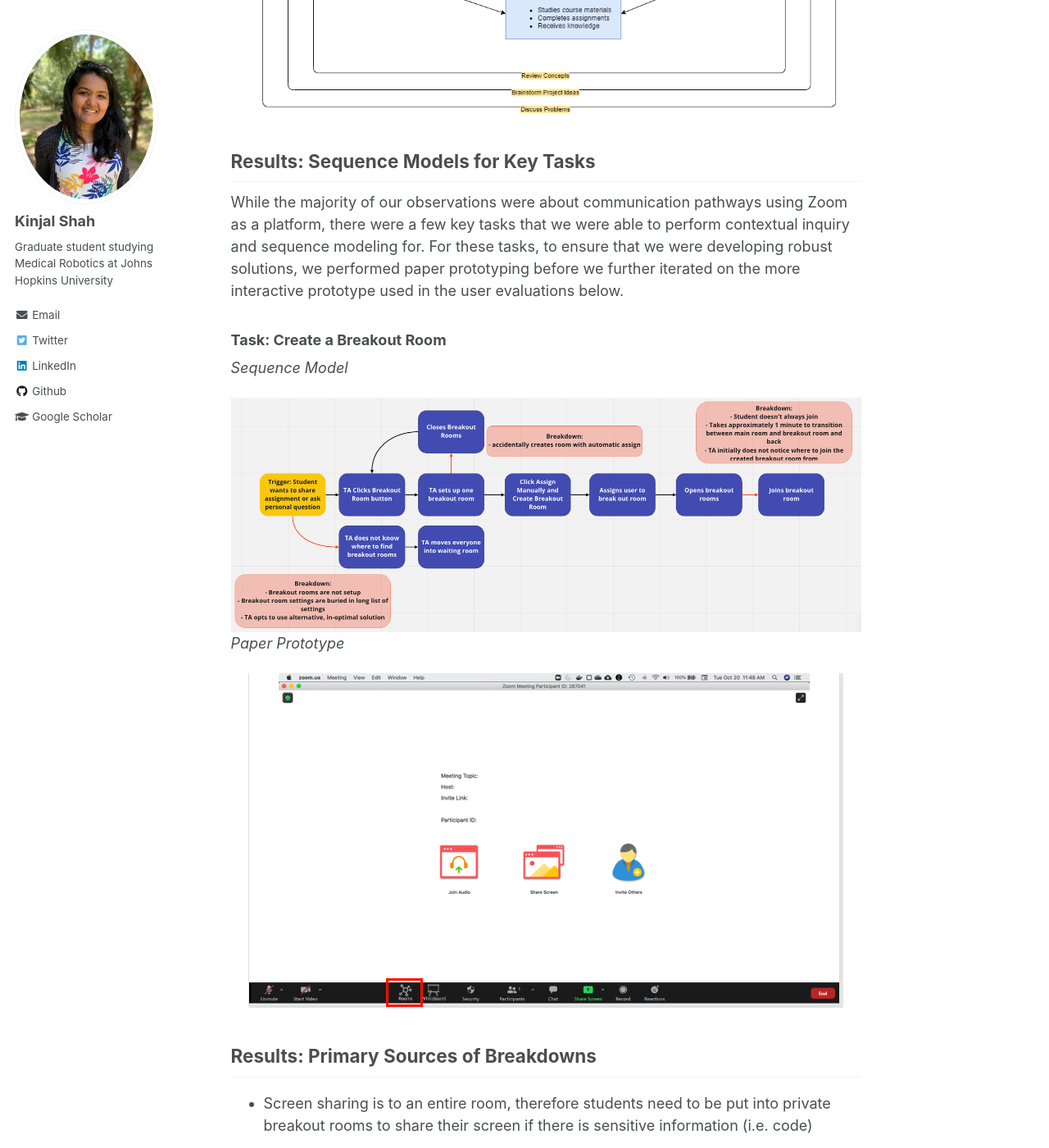
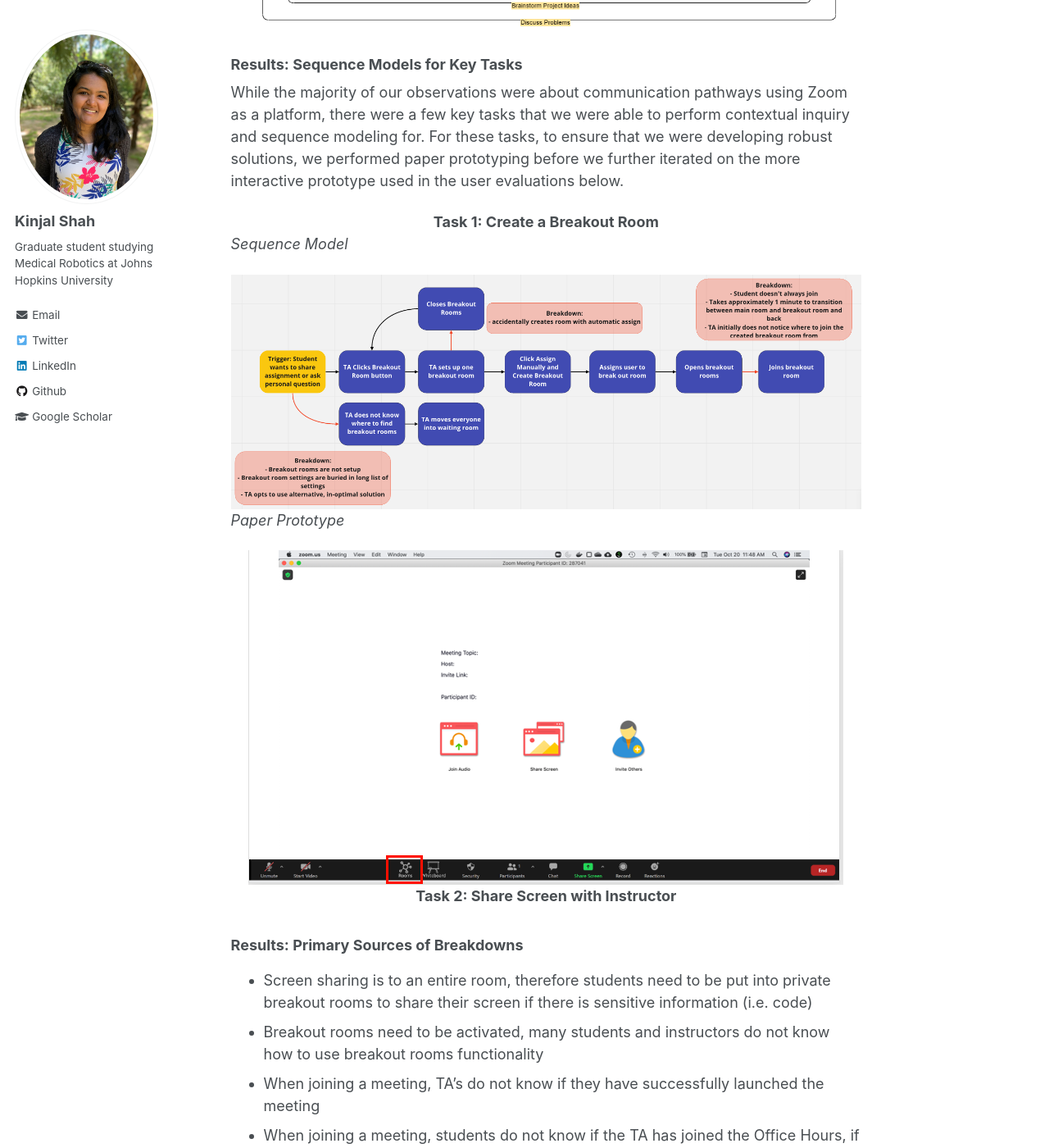
Before and after one commit to kinjmshah/kinjmshah.github.io, a Jekyll site: the page built from _portfolio/HCI_Project1.md, in a window 1280 px wide and 1400 px high, scrolled down 6896 px. Shown: the whole window at 82% size. Built offline with Jekyll 4.4.1, drawn with Linux system fonts in a browser that asks for light colours; some of the changed text lies outside the part shown.

Commit message:
Update HCI_Project1.md

```diff
--- a/_portfolio/HCI_Project1.md
+++ b/_portfolio/HCI_Project1.md
@@ -5,20 +5,20 @@ permalink: /portfolio/HCIDesignRemoteInteractions
 
 Kinjal Shah, Kaiyu Shi, Erica Tevere
 
-# Introduction to Project
+## Introduction to Project
 
 The goal of our project was to go through an end-to-end design process and apply techniques we have learned to improve or create digital services that facilitate remote interactions. Remote interactions include but are not limited to services in the realm of learning telemedicine, distributed collaborative work, and social connection. Drawing on our own experiences of online interactions, we looked into several possible ideas and selected the one we felt would have the greatest impact on user experience.
 
-# Brainstorming
+## Brainstorming
 
 To begin our project we first decided to use some methods practiced in class to develop possible topics for the project. Our group used affinity diagramming to help think of different services to develop or areas to address in our project. The results of our session of speed iteration and brain dumping is seen below:
 
-## Affinity Mapping
+### Affinity Mapping
 <div align="center">
   <img src='/images/hci/brainstorm_group.png'>
 </div>
 
-## Very Low-Fidelity Prototypes
+### Very Low-Fidelity Prototypes
 
 After generating a wide variety of ideas to potentially address in our project, each team member selected one service that they wanted to develop further to get an initial understanding of what a potential interface for that service may look like and what kinds of problems we would be addressing if we undertook that service. As a team, we decided that services that addressed online office hours, online networking at conferences and other large events, and content viewing as a group would provide most added value to a potential user as these realms of remote interactions are currently lacking in-terms of a full functionality platform. Each member performed a very low-fidelity sketch of one of the ideas.
 
@@ -34,18 +34,18 @@ After generating a wide variety of ideas to potentially address in our project,
 
 We asked our selected users to evaluate these paper prototypes to identify which would be most helpful in improving their day to day lives. After reviewing their responses, and discussion of the different mock-ups, our group decided to move forward with a project addressing an office hours interface as we all are current students in school and recognize the need for additional functionality in this remote interaction, and this sentiment was reflected in our target demographic user sample. Additionally, we think this is a service where redesign could have a significant impact on the user and greatly improve remote interactions for a large population of people.
 
-# Proposed Platform Redesign: Zoom for Office Hours
+## Proposed Platform Redesign: Zoom for Office Hours
 
 Zoom has become a major video conferencing platform for universities around the globe for facilitating remote instruction. While Zoom has begun to cater to the needs of remote instruction via additions such as breakout rooms, whiteboards, etc., it still falls severely short of student and instructor needs.
 
-# User Research - Diary Study: Event-Contingent Protocol
+## User Research - Diary Study: Event-Contingent Protocol
 
 To understand how to best improve/create our platform for office hours, we first performed contextual inquiry into our problem. As students ourselves, we had a baseline understanding of how someone may need to use office hours and how some current platforms move the usual in-person interaction to a remote setting.
 
-## Target User Demographic
+### Target User Demographic
 While Zoom is widely used by many demographics during this COVID-19 era, our primary user demographic are university **students** and **teaching staff (instructors, teaching assistants, course assistants)**. Although as a group we covered both groups of users, we identified the need to perform further research into how this service is currently being used across a wider spectrum. Largely we understood that the experience may be different at different schools, for different courses, for different class size, and for different majors among others. To identify usability problems with current platforms we decided to do a usability study.
 
-## Diary Form Links
+### Diary Form Links
 
 [Student Diary - Form](https://docs.google.com/forms/d/e/1FAIpQLSdBQSXwwy4MeFa6Xqi2hXcXX9tboxZj_UnweTyj3J-ZOMpu9Q/viewform?usp=sf_link)
 [Student Diary - Resonses](https://docs.google.com/forms/d/1Wz797YvIhAKNiiO4G_-8z62ym9Xeb5xUJAag6hyi454/edit#responses)
@@ -54,7 +54,7 @@ While Zoom is widely used by many demographics during this COVID-19 era, our pri
 
 [Instructor/TA Diary - Responses](https://docs.google.com/forms/d/1SygqkMps8jkcG2t-N7-ZyS7FchzvfTcl3qU4RrLghdA/edit#responses)
 
-## Rationale
+### Rationale
 
 In order to evaluate Zoom for Office Hour use, we needed to evaluate user experience during real office hours. Since office hours are relatively spontaneous events, and are individualized per class, it is not possible for us to observe users interacting with the interface without causing a disruption to the event. Furthermore, we did not necessarily need to observe how a user performed a given list of tasks, but rather we needed to understand how the user interacts with the platform to communicate with others. Therefore, the flexibility of the diary method enabled us to receive input from both teaching staff and student users.
 
@@ -72,7 +72,7 @@ In order to evaluate Zoom for Office Hour use, we needed to evaluate user experi
 - Discuss class material/problems with other students
 - Join rooms
 
-## Results: Making Sense of User Sentiment
+### Results: Making Sense of User Sentiment
 
 The results from our user study do indicate that there are several breakdowns with current platforms to provide effective interfaces for students and teaching staff to conduct office hours. Based on our results, although the general sentiment is that the current system is ineffective and often results in breakdowns when trying to replicate tasks performed in an in-person office hour setting, there is notable difference in difficulty and dissatisfaction for students over teaching staff. Perhaps this is because students are the ones who come in with higher expectations of what they expect to gain from attending office hours. This difference in sentiment can be seen in the graphics below. In user satisfaction, students felt satisfied with the office hour only 25% of the time whereas teaching staff felt satisfied with the office hour 50% of the time. In addition, all of the student responses indicated that they preferred in-person office hours whereas the teaching staff shared preference across the options.
 
@@ -85,7 +85,7 @@ The results from our user study do indicate that there are several breakdowns wi
 
 These responses, along with the
 
-## Results: Flow Model
+### Results: Flow Model
 
 We chose to use a Flow Model to interpret our results from the diary study as the Zoom platform is primarily a communication tool. Therefore, we needed to better understand how communications of different forms happen in order to understand how to best improve the application. For this reason, a flow model was more appropriate for our evaluation than a sequential model.
 
@@ -95,10 +95,12 @@ From the 17 responses received, all students, and almost all TAs believed that i
   <img src='/images/hci/flow.png'>
 </div>
 
-## Results: Sequence Models for Key Tasks
+### Results: Sequence Models for Key Tasks
 While the majority of our observations were about communication pathways using Zoom as a platform, there were a few key tasks that we were able to perform contextual inquiry and sequence modeling for. For these tasks, to ensure that we were developing robust solutions, we performed paper prototyping before we further iterated on the more interactive prototype used in the user evaluations below.
 
-### Task: Create a Breakout Room
+<div align="center"><b>
+  Task 1: Create a Breakout Room
+</b></div>
 
 *Sequence Model*
 <div align="center">
@@ -111,16 +113,20 @@ While the majority of our observations were about communication pathways using Z
   <img src='/images/hci/breakoutPaperPrototype.png'>
 </div>
 
-## Results: Primary Sources of Breakdowns
+<div align="center"><b>
+  Task 2: Share Screen with Instructor
+</b></div>
+
+### Results: Primary Sources of Breakdowns
 - Screen sharing is to an entire room, therefore students need to be put into private breakout rooms to share their screen if there is sensitive information (i.e. code)
 - Breakout rooms need to be activated, many students and instructors do not know how to use breakout rooms functionality
 - When joining a meeting, TA’s do not know if they have successfully launched the meeting
 - When joining a meeting, students do not know if the TA has joined the Office Hours, if they are in the right office hours, or if the office hours have started/ended
 - Students must use other platforms, e.g. be on phone in addition to joining zoom, if they would like to work with other students while also joining office hours
 
-# Design Adaptations to Address Breakdowns
+## Design Adaptations to Address Breakdowns
 
-## Rooms View
+### Rooms View
 Current State: Only instructors can setup breakout rooms. Many instructors do not know how to setup break out rooms. Leads to breakdown and the instructor ends up keeping all students in the waiting room. Additionally, our user research led us to discover another breakdown surrounding student-student collaboration. Students are currently unable to do so as they are either in the waiting room or listening to the TA answer another student’s question. Many students reported not knowing other students in the class to work through problems and course concepts with, which leads to increased demands on the instructors. Thus to address these breakdowns, we introduced the ability for students to create breakout rooms.
 
 We have redesigned the Zoom interface to have an interactive “Rooms” tab, where users can more seamlessly view where the TA is and discuss with other students based on topics. The TA has the additional functionality to create private breakout rooms to which users can only be assigned by the TA following the existing break out rooms assignment process.
@@ -130,28 +136,34 @@ Instructor view on the left, student view on the right. Both students and instru
   <img src='/images/hci/roomsView.png'>
 </div>
 
-##  Pre-Office Hours Questionnaire
+###  Pre-Office Hours Questionnaire
 
 During our user research, we found that TA’s often struggle to address everyone’s questions in the limited amount of time, and often repeat the same recommendation to many students who all have the same question.
 
 To address this breakdown, we propose the Pre-Office Hours Questionnaire. Open for 30 minutes before office hours. Students will be able to submit what homework problems they have issues with as well as the type of question they have. TA’s will view the results when they begin their office hours, and will be able to create break out rooms related to relevant questions. Students can then join these breakout rooms to interact with other students while waiting for help. Additionally, the TA can view the types of questions people have, and structure their time accordingly. Lastly, using state of the art NLP methods, the submitted form will be analyzed and the most common questions/key words from all user submissions will be analyzed to give the TA a summary of topics that they should focus on.
 
-### Student View
+<div align="center"><b>
+  Student View
+</b></div>
 <div align="center">
   <img src='/images/hci/formStudentView.png'>
 </div>
 
-### Instructor Views - Construct Form:
+<div align="center"><b>
+  Instructor Views - Construct Form
+</b></div>
 <div align="center">
   <img src='/images/hci/formTAView.png'>
 </div>
 
-### Instructor Views - View Form Results
+<div align="center"><b>
+  Instructor Views - View Form Results
+</b></div>
 <div align="center">
   <img src='/images/hci/formResults.png'>
 </div>
 
-## Office Hours Status
+### Office Hours Status
 
 Surprisingly, we found that both students and TA’s often wonder whether the office hours are active and whether they are on the right link. This leads to a breakdown of closing out of zoom and tracking down the link a second time to confirm they have the right one, or students emailing the TAs to check whether office hours are occurring/in progress. Therefore, after joining the link, we have added a landing page where users can see the status of office hours as well as their place in line if they are a student.
 
@@ -159,7 +171,7 @@ Surprisingly, we found that both students and TA’s often wonder whether the of
   <img src='/images/hci/status.png'>
 </div>
 
-## Student Queue for TA
+### Student Queue for TA
 
 A breakdown we observed is that TA’s lose the order in which students join when they admit students into the meeting. Thus, may TA’s keep students in the waiting room so they can see the order in which they joined. Additionally, TA stated that they spent time with students who were only interested in listening in to the office hours, which increased overhead of the office hour.
 
@@ -169,24 +181,28 @@ To address this breakdown, we propose an Office Hours Roster/Queue. TAs can view
   <img src='/images/hci/studentOrder.png'>
 </div>
 
-## Share to all students from breakout room
+### Share to all students from breakout room
 
 We found that many students attend office hours in order to learn from others. They often stated “you sometimes don’t know what you don’t know, until you hear other student’s questions.” Likewise, TA’s found that they were often answering questions multiple times across students.
 
 To address these breakdowns we propose the “Share to All” and “Listen In” features. These features allow the TA to share content with the whole office hour session if they decide it may be helpful for everyone. Similar to one person asking a question at in-person office hours and the TA addresses everyone in attendance.
 
-### Instructor View:
+<div align="center"><b>
+  Instructor View
+</b></div>
 <div align="center">
   <img src='/images/hci/shareToAll.png'>
 </div>
 
-### Student View:
+<div align="center"><b>
+  Student View
+</b></div>
 The student will be able to decide whether to listen/view the content that the TA is sharing.
 <div align="center">
   <img src='/images/hci/listenIn.png'>
 </div>
 
-## Make Whiteboard More Accessible
+### Make Whiteboard More Accessible
 Zoom comes with a whiteboard and annotation features. But most users did not know that this feature exists. Therefore, in our redesign we have made it more prominent. In zoom’s current interface, the whiteboard feature can be shared by a user for other users to view and annotate, but when the user switches to sharing a different screen, this whiteboard is no longer visible to other users. This is non-intuitive for a format like office hours where users may want to collaboratively contribute to a derivation or switch between the screen showing the assignment and this whiteboard area. In our redesign, not only is the whiteboard feature now more visible to users, but it also stands on its own, specific to each room in the meeting. This gives users a chance to use a white-board as they may in-person as more of a space to collaborate and share visual ideas that they can easily go back and forth to as they are referencing other views in the meeting.
 
 <div align="center">
@@ -195,58 +211,66 @@ Zoom comes with a whiteboard and annotation features. But most users did not kno
 
 
 
-# Prototype Evaluation
-## User Personas
+## Prototype Evaluation
+### User Personas
 
-### User 1
+*User 1*
 Age: 26
 Gender: Male
 Occupation: 5th year PhD student in Computer Science
 Level of platform use: High, daily use
 User Role: Student, TA
 
-### User 2
+*User 2*
 Age: 25
 Gender: Male
 Occupation: 4th year PhD student in Mechanical Engineering
 Level of platform use: High, daily use
 User Role: TA
 
-### User 3
+*User 3*
 Age: 26
 Gender: Female
 Occupation: 2nd year Masters Student
 Level of platform use: High, daily use
 User Role: Student, TA
 
-### User 4
+*User 4*
 Age: 23
 Gender: Female
 Occupation: 2nd year PhD student in Biomedical Engineering
 Level of platform use: High, daily use
 User Role: Student
 
-### User 5
+*User 5*
 Age: 23
 Gender: Female
 Occupation: 2nd year PhD student in Biomedical Engineering
 Level of platform use: High, daily use
 User Role: Student
 
-## Prototype Evaluation Videos
+### Prototype Evaluation Videos
 
-### User 1:
+<div align="center"><b>
+User 1
+</b></div>
 <iframe width="560" height="315" src="https://www.youtube.com/embed/pJs9IxHcEXk" frameborder="0" allow="accelerometer; autoplay; clipboard-write; encrypted-media; gyroscope; picture-in-picture" allowfullscreen></iframe>
 
-### User 2:
+<div align="center"><b>
+User 2
+</b></div>
 <iframe width="560" height="315" src="https://www.youtube.com/embed/Op7jgFzwciY" frameborder="0" allow="accelerometer; autoplay; clipboard-write; encrypted-media; gyroscope; picture-in-picture" allowfullscreen></iframe>
 
-### User 3:
+<div align="center"><b>
+User 3
+</b></div>
 <iframe width="560" height="315" src="https://www.youtube.com/embed/78H6idsqfFc" frameborder="0" allow="accelerometer; autoplay; clipboard-write; encrypted-media; gyroscope; picture-in-picture" allowfullscreen></iframe>
 
-## Prototype Evaluation Tasks
+### Prototype Evaluation Tasks
 
-### Student
+<div align="center"><b>
+Student
+</b></div>
 1. Please join a zoom session as you would a student.
 2. Please enter your meeting id and join the meeting.
 3. Please submit some questions for the TA.
@@ -262,7 +286,9 @@ c. Navigate back to the rooms overview
 a. Open the whiteboard
 b. Close the whiteboard
 
-### TA
+<div align="center"><b>
+TA/CA/Instructor
+</b></div>
 1. Please join a zoom session as you would a host.
 2. Since your credentials are already entered, sign in.
 3. Setup the form for your Office Hours session
@@ -282,7 +308,7 @@ d. Remove the student Erica from the roster since you already helped her.
 e. Close the roster
 11. Click and drag Eve from Side Room 1 to Breakout room Q2 to help her with her problem.
 
-## User Evaluation
+### User Evaluation
 
 ***Positive Feedback***
 **User 1:** Found the new prototype to be a significant improvement over the existing platform. He found the overall “rooms” view to be far more interactive, and as a TA appreciated the ability to organize the office hours in cases where there are many students. His favorite part of the new platform was the share screen with everyone feature and is excited to see this implemented in a high fidelity prototype. The user was confused at first by the interaction with the Rooms view, as this has not been a part of video conferencing platforms, but he noted that he has used such interfaces as part of interactive video games, and thinks this is a great addition to a Zoom-like platform.
@@ -306,18 +332,18 @@ e. Close the roster
 
 **User 5:**  User 5 felt that although accessing the whiteboard was a lot more visible and accessible in the current interface that it would be helpful to be able to see the whiteboard and the general screen at the same time as it would allow for easier collaboration especially when people are trying to work collectively based on the same document.
 
-# Further Iteration and Prototype Refinement
+## Further Iteration and Prototype Refinement
 
 Although user feedback from all 5 user tests performed were largely positive and identified the prototype to have added significant value to the online office hours experience, we did recognize that there are definitely areas to improve. We integrated some of the user feedback from the five prototype evaluations that were performed to make certain aspects of the design more intuitive to access and easier to use. Although we did mock up these iterative changes in our prototype, further prototype evaluation would have to be performed to better understand how these changes affect the user experience. We would continue this process of iterative prototyping and evaluation until we felt we were at a point where the user design was streamlined enough and to begin implementation and integration into the system.
 
-## Making the Whiteboard Feature More Prominent
+### Making the Whiteboard Feature More Prominent
 In our initial high-fidelity prototype we addressed the issue of making the whiteboard feature more visible and useful for collaborative efforts between students and teaching staff by allowing it to stand-alone from the screen-sharing capabilities and making it specific per zoom room. Taking into consideration user feedback that suggests making the whiteboard feature more prominent and visible with other screens, the prototype was changed so that when the whiteboard button is selected from the menu the whiteboard application only opens into a split screen instead of taking up the entire screen. This should allow for additional collaboration as now users may continue referencing a screen or seeing someone’s video feed while also making annotations to or viewing the collaborative room whiteboard.
 
 <div align="center">
   <img src='/images/hci/whiteboard_iteration.png'>
 </div>
 
-## Making the Whiteboard Feature More Prominent
+### Making the Whiteboard Feature More Prominent
 In our initial high-fidelity prototype we addressed the issue of making the whiteboard feature more visible and useful for collaborative efforts between students and teaching staff by allowing it to stand-alone from the screen-sharing capabilities and making it specific per zoom room. Taking into consideration user feedback that suggests making the whiteboard feature more prominent and visible with other screens, the prototype was changed so that when the whiteboard button is selected from the menu the whiteboard application only opens into a split screen instead of taking up the entire screen. This should allow for additional collaboration as now users may continue referencing a screen or seeing someone’s video feed while also making annotations to or viewing the collaborative room whiteboard.
 
 <div align="center">
```
